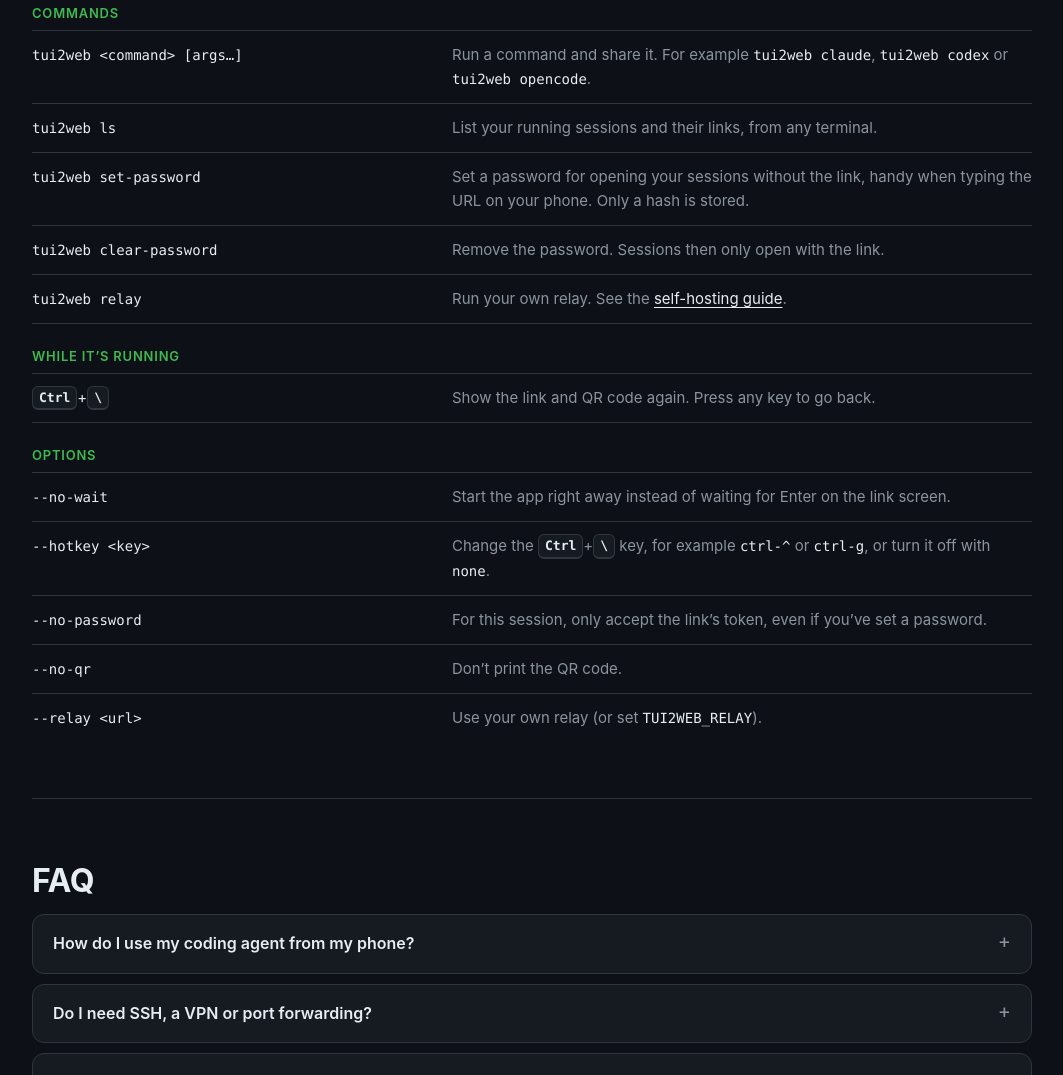
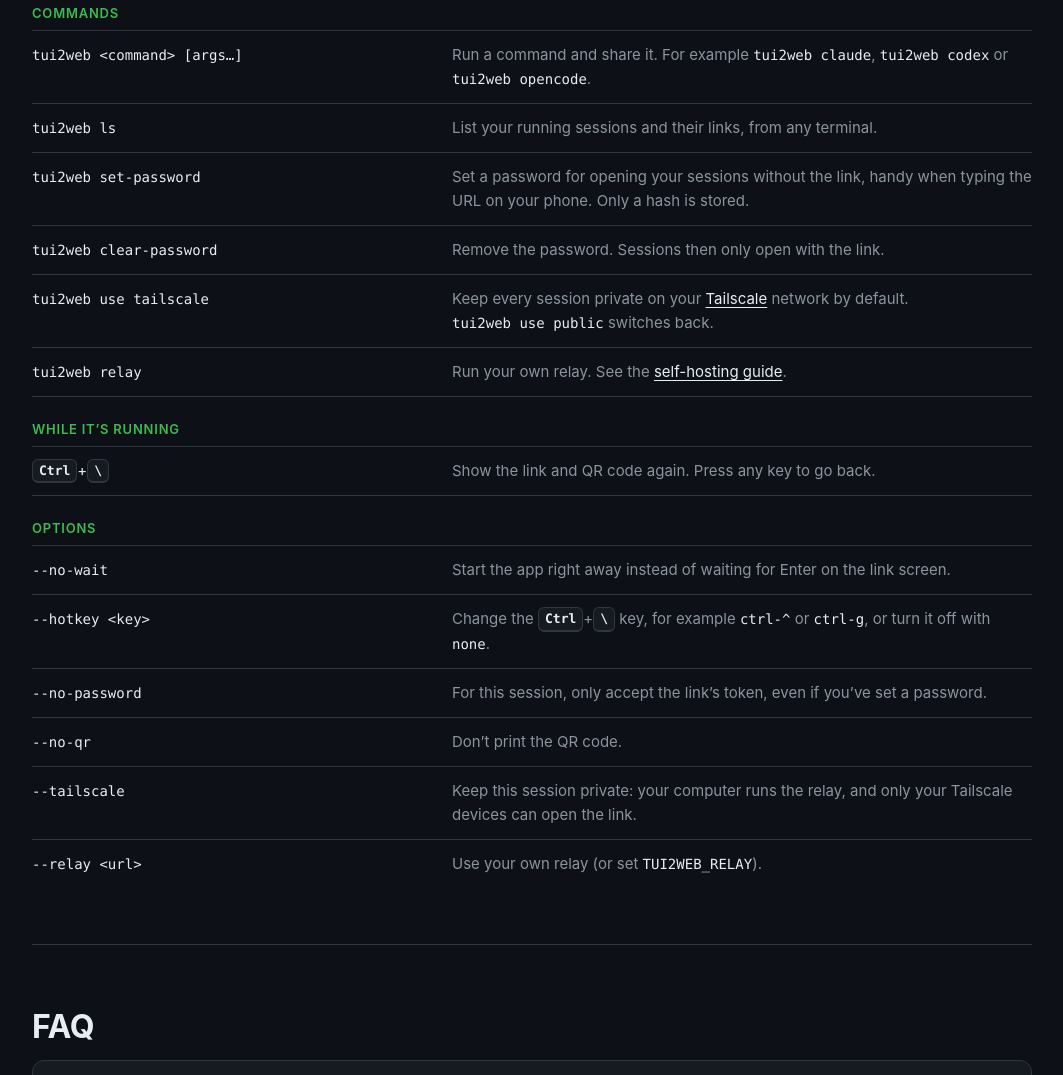
Before and after one commit to czhu12/tui2web, a website built with Vite: page packages/web/landing.html in a window 1280 px wide. Shown: the part 3954-5029 px from the top of the page, without its empty margins (108-1171 px from the left). Built offline with nearby package versions, Linux system fonts and the light colour scheme.

Commit message:
Landing: add --tailscale and tui2web use to the command table

```diff
--- a/packages/web/landing.html
+++ b/packages/web/landing.html
@@ -542,6 +542,7 @@
           <tr><td><code>tui2web ls</code></td><td>List your running sessions and their links, from any terminal.</td></tr>
           <tr><td><code>tui2web set-password</code></td><td>Set a password for opening your sessions without the link, handy when typing the URL on your phone. Only a hash is stored.</td></tr>
           <tr><td><code>tui2web clear-password</code></td><td>Remove the password. Sessions then only open with the link.</td></tr>
+          <tr><td><code>tui2web use tailscale</code></td><td>Keep every session private on your <a href="https://tailscale.com">Tailscale</a> network by default. <code>tui2web use public</code> switches back.</td></tr>
           <tr><td><code>tui2web relay</code></td><td>Run your own relay. See the <a href="https://github.com/czhu12/tui2web/blob/main/docs/self-hosting.md">self-hosting guide</a>.</td></tr>
           <tr class="group"><th colspan="2">While it’s running</th></tr>
           <tr><td><span class="shortcut"><kbd>Ctrl</kbd>+<kbd>\</kbd></span></td><td>Show the link and QR code again. Press any key to go back.</td></tr>
@@ -550,6 +551,7 @@
           <tr><td><code>--hotkey &lt;key&gt;</code></td><td>Change the <span class="shortcut"><kbd>Ctrl</kbd>+<kbd>\</kbd></span> key, for example <code>ctrl-^</code> or <code>ctrl-g</code>, or turn it off with <code>none</code>.</td></tr>
           <tr><td><code>--no-password</code></td><td>For this session, only accept the link’s token, even if you’ve set a password.</td></tr>
           <tr><td><code>--no-qr</code></td><td>Don’t print the QR code.</td></tr>
+          <tr><td><code>--tailscale</code></td><td>Keep this session private: your computer runs the relay, and only your Tailscale devices can open the link.</td></tr>
           <tr><td><code>--relay &lt;url&gt;</code></td><td>Use your own relay (or set <code>TUI2WEB_RELAY</code>).</td></tr>
         </table>
       </section>
```
